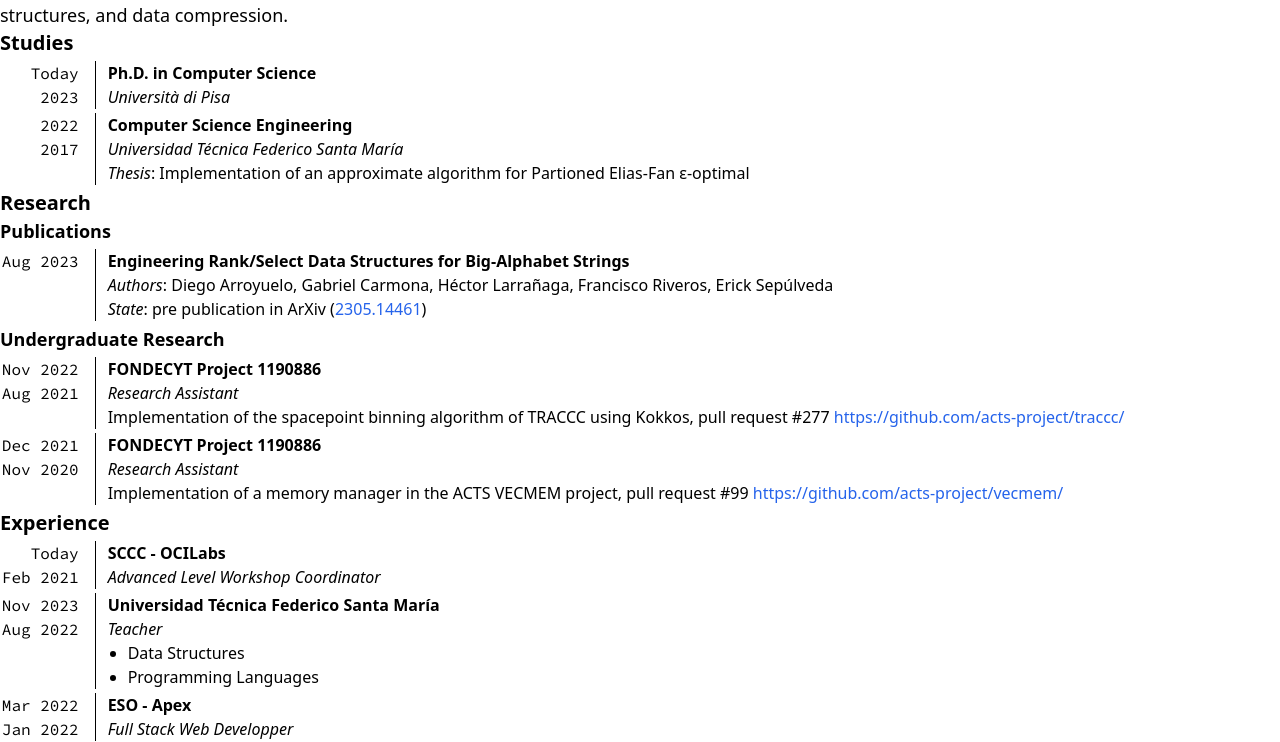
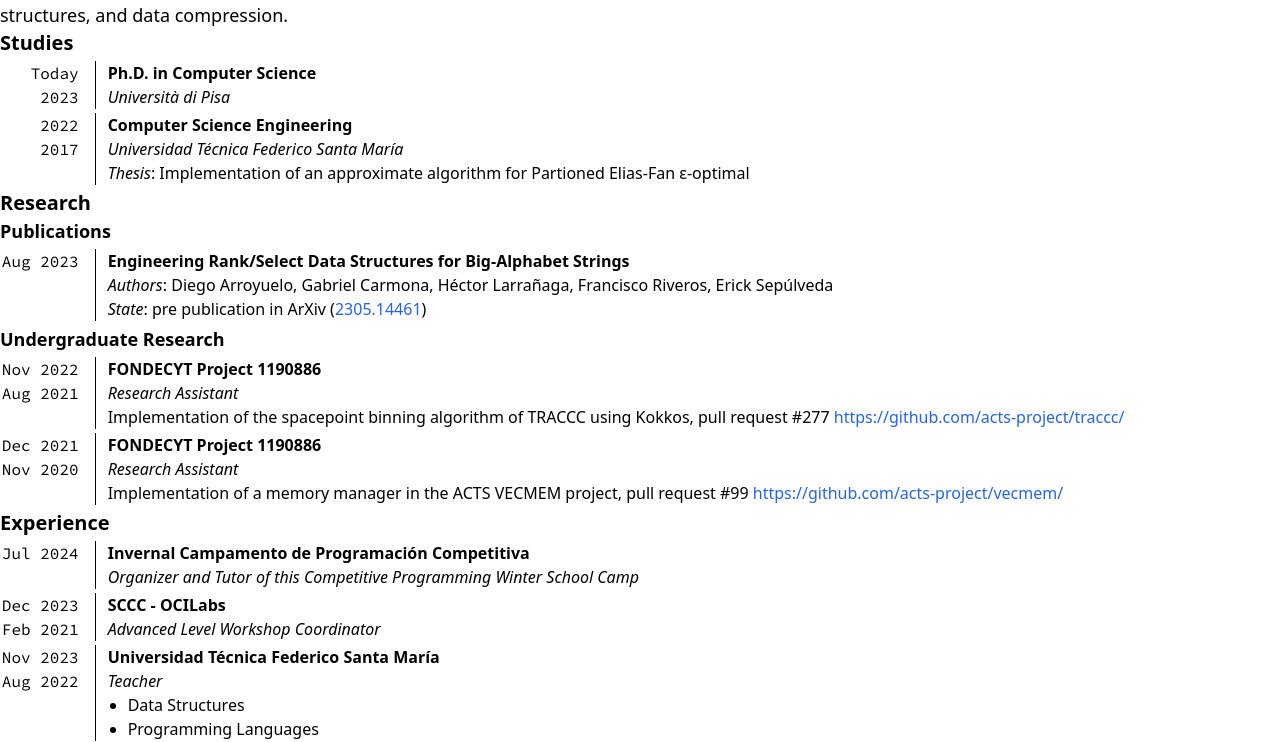
Before and after one commit to Yhatoh/yhatoh.github.io, a plain HTML site: page index.html in a window 1280 px wide. Shown: the part 95-837 px from the top of the page. Drawn offline with nearby package versions, Linux system fonts and the light colour scheme.

Commit message:
add some info

```diff
--- a/index.html
+++ b/index.html
@@ -93,7 +93,17 @@
 
       <div class="grid grid-cols-12 gap-3 my-1">
         <div class="col-span-1 border-r border-black">
-          <p class="fecha">Today</p>
+          <p class="fecha">Jul 2024</p>
+        </div>
+        <div class="col-span-11">
+          <b>Invernal Campamento de Programación Competitiva </b><br/>
+          <i>Organizer and Tutor of this Competitive Programming Winter School Camp</i>
+        </div>
+      </div>
+
+      <div class="grid grid-cols-12 gap-3 my-1">
+        <div class="col-span-1 border-r border-black">
+          <p class="fecha">Dec 2023</p>
           <p class="fecha">Feb 2021</p>
         </div>
         <div class="col-span-11">
```
